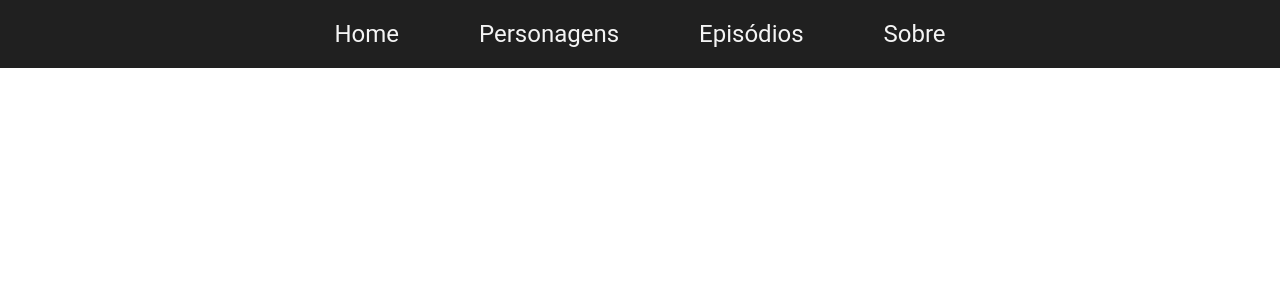
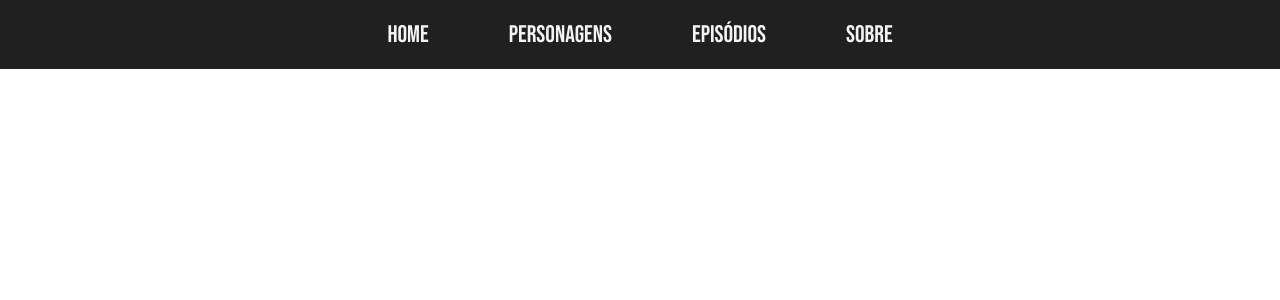
Before and after one commit to JPPAlves/rick-morty-react, a React (Create React App) app: page / in a window 1280 px wide. Shown: the top 300 px of the page. Built offline with nearby package versions, Linux system fonts and the light colour scheme.

Commit message:
Add fontes Globais

```diff
--- a/src/index.css
+++ b/src/index.css
@@ -1,3 +1,5 @@
+@import url('https://fonts.googleapis.com/css2?family=Bebas+Neue&family=Luckiest+Guy&family=Poppins:wght@300;400;700&family=Roboto:wght@300;400;700&display=swap');
+
 body {
   margin: 0;
   font-family: -apple-system, BlinkMacSystemFont, 'Segoe UI', 'Roboto', 'Oxygen',
```
